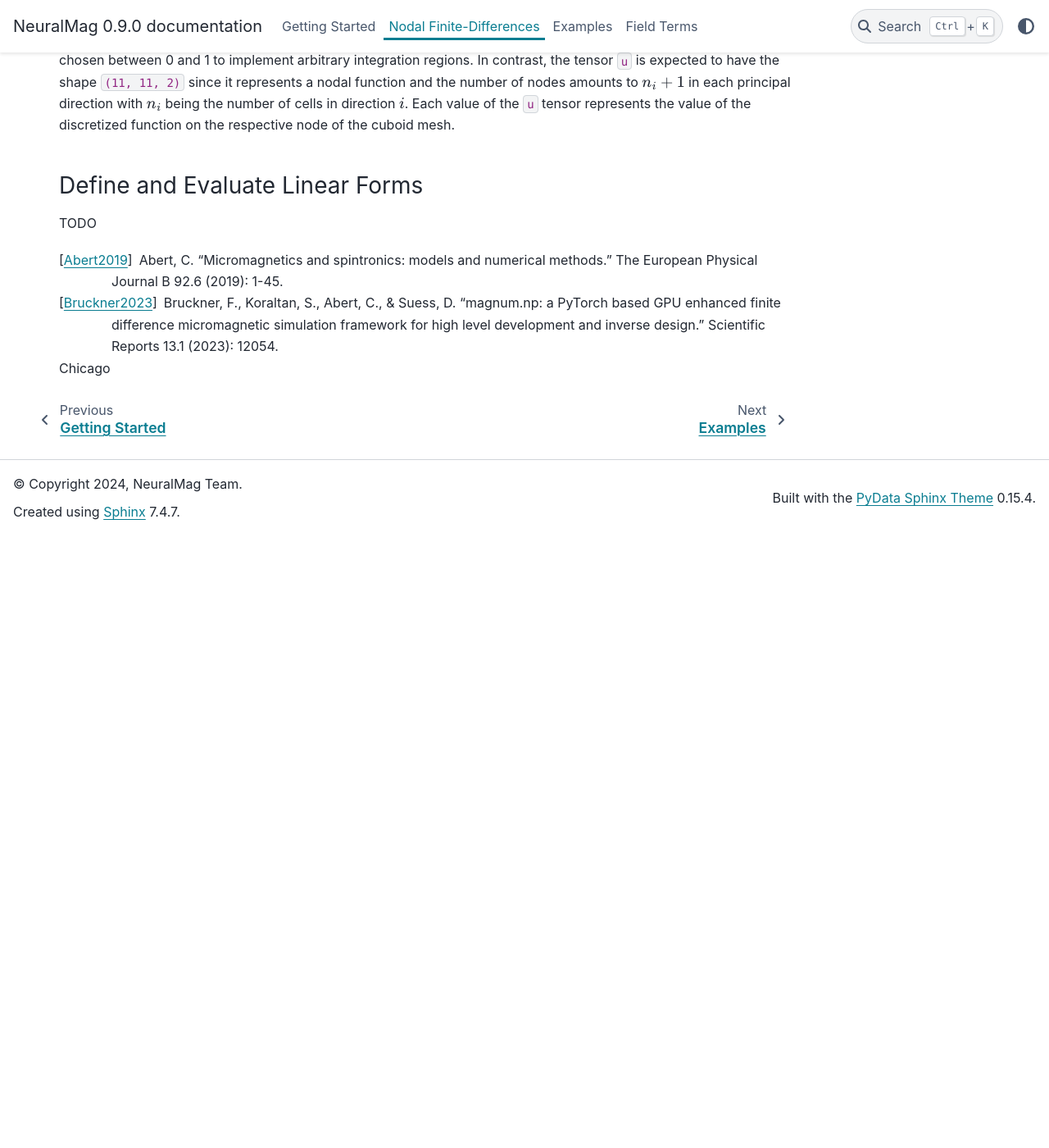
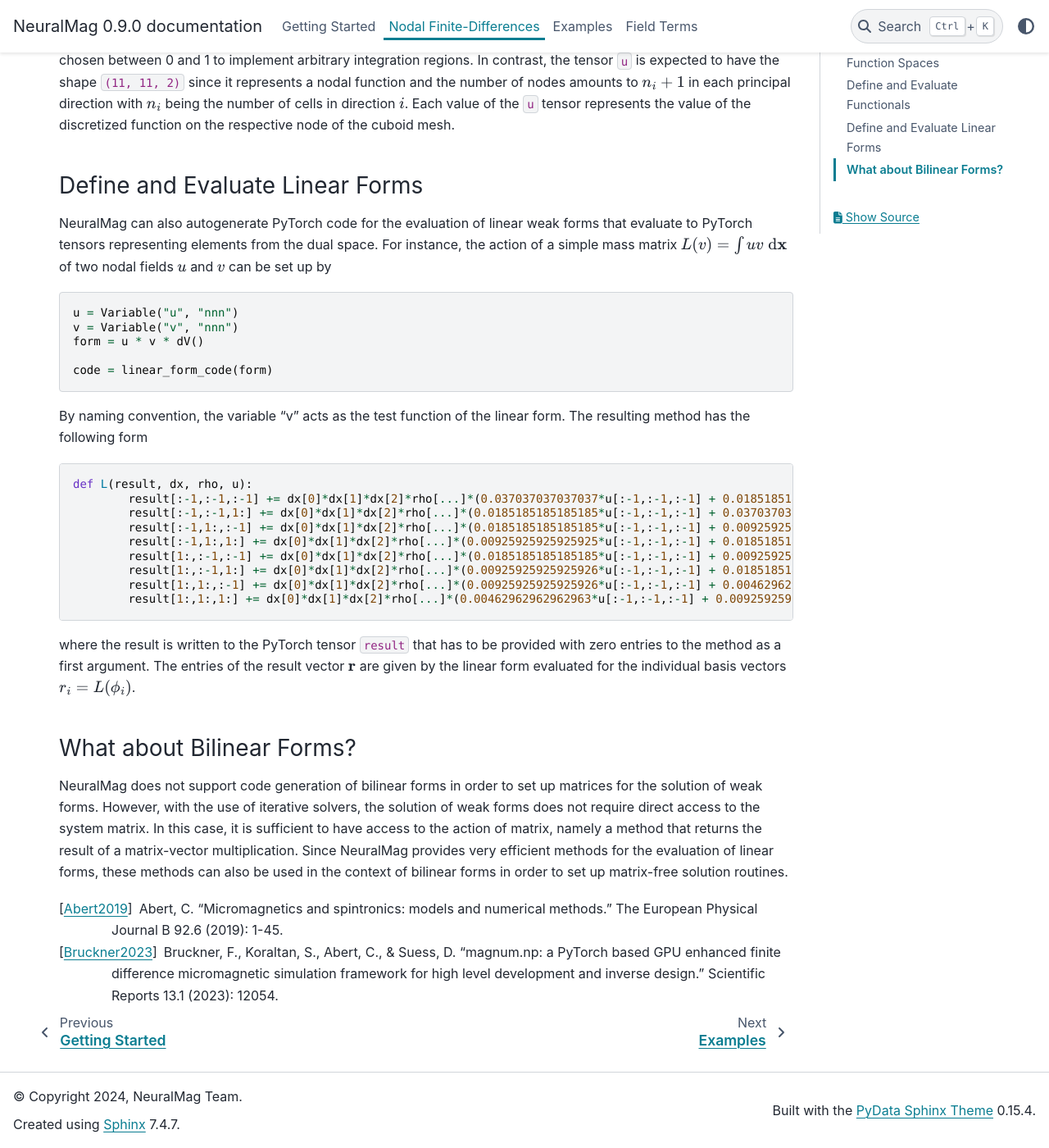
Before and after one commit to DavidLanders95/NeuralMagFork, a Sphinx documentation site: the page built from docs/nodal_fd.rst, in a window 1280 px wide and 1400 px high, scrolled down 3615 px. Shown: the whole window at 82% size. Built offline with Sphinx 7.4.7 and the PyData theme 0.15.4, drawn with Linux system fonts in a browser that asks for light colours; before the commit the page ends 4269 px from its top, so only the background shows below that; some of the changed text lies outside the part shown.

Commit message:
more docs on nodal fd

```diff
--- a/docs/nodal_fd.rst
+++ b/docs/nodal_fd.rst
@@ -134,11 +134,11 @@
         return (0.125*dx[0]*dx[1]*dx[2]*rho[...]*(u[:-1,:-1,:-1] + u[:-1,:-1,1:] + u[:-1,1:,:-1] + u[:-1,1:,1:] + u[1:,:-1,:-1] + u[1:,:-1,1:] + u[1:,1:,:-1] + u[1:,1:,1:])).sum()
 
 
-that can be reasily used.
+that can be readily used.
 The generated code takes the following PyTorch tensor objects as an input:
 
 dx
-  1D tensor that contains the simulation cell size in the principal directions
+  1D tensor that contains the simulation cell sizes in the principal directions
 
 rho
   3D tensor that describes the geomtry of the integration volume in terms of a density field defined on the simulation cells
@@ -154,8 +154,43 @@
 Define and Evaluate Linear Forms
 ^^^^^^^^^^^^^^^^^^^^^^^^^^^^^^^^
 
-TODO
+NeuralMag can also autogenerate PyTorch code for the evaluation of linear weak forms that evaluate to PyTorch tensors representing elements from the dual space.
+For instance, the action of a simple mass matrix :math:`L(v) = \int u v \dx` of two nodal fields :math:`u` and :math:`v` can be set up by
+
+.. code:: python
+
+    u = Variable("u", "nnn")
+    v = Variable("v", "nnn")
+    form = u * v * dV()
+
+    code = linear_form_code(form)
+
+By naming convention, the variable "v" acts as the test function of the linear form.
+The resulting method has the following form
+
+.. code:: python
+
+	def L(result, dx, rho, u):
+		result[:-1,:-1,:-1] += dx[0]*dx[1]*dx[2]*rho[...]*(0.037037037037037*u[:-1,:-1,:-1] + 0.0185185185185185*u[:-1,:-1,1:] + 0.0185185185185185*u[:-1,1:,:-1] + 0.00925925925925925*u[:-1,1:,1:] + 0.0185185185185185*u[1:,:-1,:-1] + 0.00925925925925926*u[1:,:-1,1:] + 0.00925925925925926*u[1:,1:,:-1] + 0.00462962962962963*u[1:,1:,1:])
+		result[:-1,:-1,1:] += dx[0]*dx[1]*dx[2]*rho[...]*(0.0185185185185185*u[:-1,:-1,:-1] + 0.037037037037037*u[:-1,:-1,1:] + 0.00925925925925925*u[:-1,1:,:-1] + 0.0185185185185185*u[:-1,1:,1:] + 0.00925925925925926*u[1:,:-1,:-1] + 0.0185185185185185*u[1:,:-1,1:] + 0.00462962962962963*u[1:,1:,:-1] + 0.00925925925925926*u[1:,1:,1:])
+		result[:-1,1:,:-1] += dx[0]*dx[1]*dx[2]*rho[...]*(0.0185185185185185*u[:-1,:-1,:-1] + 0.00925925925925925*u[:-1,:-1,1:] + 0.037037037037037*u[:-1,1:,:-1] + 0.0185185185185185*u[:-1,1:,1:] + 0.00925925925925926*u[1:,:-1,:-1] + 0.00462962962962963*u[1:,:-1,1:] + 0.0185185185185185*u[1:,1:,:-1] + 0.00925925925925926*u[1:,1:,1:])
+		result[:-1,1:,1:] += dx[0]*dx[1]*dx[2]*rho[...]*(0.00925925925925925*u[:-1,:-1,:-1] + 0.0185185185185185*u[:-1,:-1,1:] + 0.0185185185185185*u[:-1,1:,:-1] + 0.037037037037037*u[:-1,1:,1:] + 0.00462962962962963*u[1:,:-1,:-1] + 0.00925925925925926*u[1:,:-1,1:] + 0.00925925925925926*u[1:,1:,:-1] + 0.0185185185185185*u[1:,1:,1:])
+		result[1:,:-1,:-1] += dx[0]*dx[1]*dx[2]*rho[...]*(0.0185185185185185*u[:-1,:-1,:-1] + 0.00925925925925926*u[:-1,:-1,1:] + 0.00925925925925926*u[:-1,1:,:-1] + 0.00462962962962963*u[:-1,1:,1:] + 0.037037037037037*u[1:,:-1,:-1] + 0.0185185185185185*u[1:,:-1,1:] + 0.0185185185185185*u[1:,1:,:-1] + 0.00925925925925925*u[1:,1:,1:])
+		result[1:,:-1,1:] += dx[0]*dx[1]*dx[2]*rho[...]*(0.00925925925925926*u[:-1,:-1,:-1] + 0.0185185185185185*u[:-1,:-1,1:] + 0.00462962962962963*u[:-1,1:,:-1] + 0.00925925925925926*u[:-1,1:,1:] + 0.0185185185185185*u[1:,:-1,:-1] + 0.037037037037037*u[1:,:-1,1:] + 0.00925925925925925*u[1:,1:,:-1] + 0.0185185185185185*u[1:,1:,1:])
+		result[1:,1:,:-1] += dx[0]*dx[1]*dx[2]*rho[...]*(0.00925925925925926*u[:-1,:-1,:-1] + 0.00462962962962963*u[:-1,:-1,1:] + 0.0185185185185185*u[:-1,1:,:-1] + 0.00925925925925926*u[:-1,1:,1:] + 0.0185185185185185*u[1:,:-1,:-1] + 0.00925925925925925*u[1:,:-1,1:] + 0.037037037037037*u[1:,1:,:-1] + 0.0185185185185185*u[1:,1:,1:])
+		result[1:,1:,1:] += dx[0]*dx[1]*dx[2]*rho[...]*(0.00462962962962963*u[:-1,:-1,:-1] + 0.00925925925925926*u[:-1,:-1,1:] + 0.00925925925925926*u[:-1,1:,:-1] + 0.0185185185185185*u[:-1,1:,1:] + 0.00925925925925925*u[1:,:-1,:-1] + 0.0185185185185185*u[1:,:-1,1:] + 0.0185185185185185*u[1:,1:,:-1] + 0.037037037037037*u[1:,1:,1:])
+
+
+where the result is written to the PyTorch tensor :code:`result` that has to be provided with zero entries to the method as a first argument.
+The entries of the result vector :math:`\vec{r}` are given by the linear form evaluated for the individual basis vectors :math:`r_i = L(\phi_i)`.
+
+What about Bilinear Forms?
+^^^^^^^^^^^^^^^^^^^^^^^^^^
+
+NeuralMag does not support code generation of bilinear forms in order to set up matrices for the solution of weak forms.
+However, with the use of iterative solvers, the solution of weak forms does not require direct access to the system matrix.
+In this case, it is sufficient to have access to the action of matrix, namely a method that returns the result of a matrix-vector multiplication.
+Since NeuralMag provides very efficient methods for the evaluation of linear forms, these methods can also be used in the context of bilinear forms in order to set up matrix-free solution routines.
 
 .. [Abert2019] Abert, C. "Micromagnetics and spintronics: models and numerical methods." The European Physical Journal B 92.6 (2019): 1-45.
 .. [Bruckner2023] Bruckner, F., Koraltan, S., Abert, C., & Suess, D. "magnum.np: a PyTorch based GPU enhanced finite difference micromagnetic simulation framework for high level development and inverse design." Scientific Reports 13.1 (2023): 12054.
-Chicago
```
Also changed, not shown: other parts of docs/nodal_fd.rst (+1 -1 lines).
